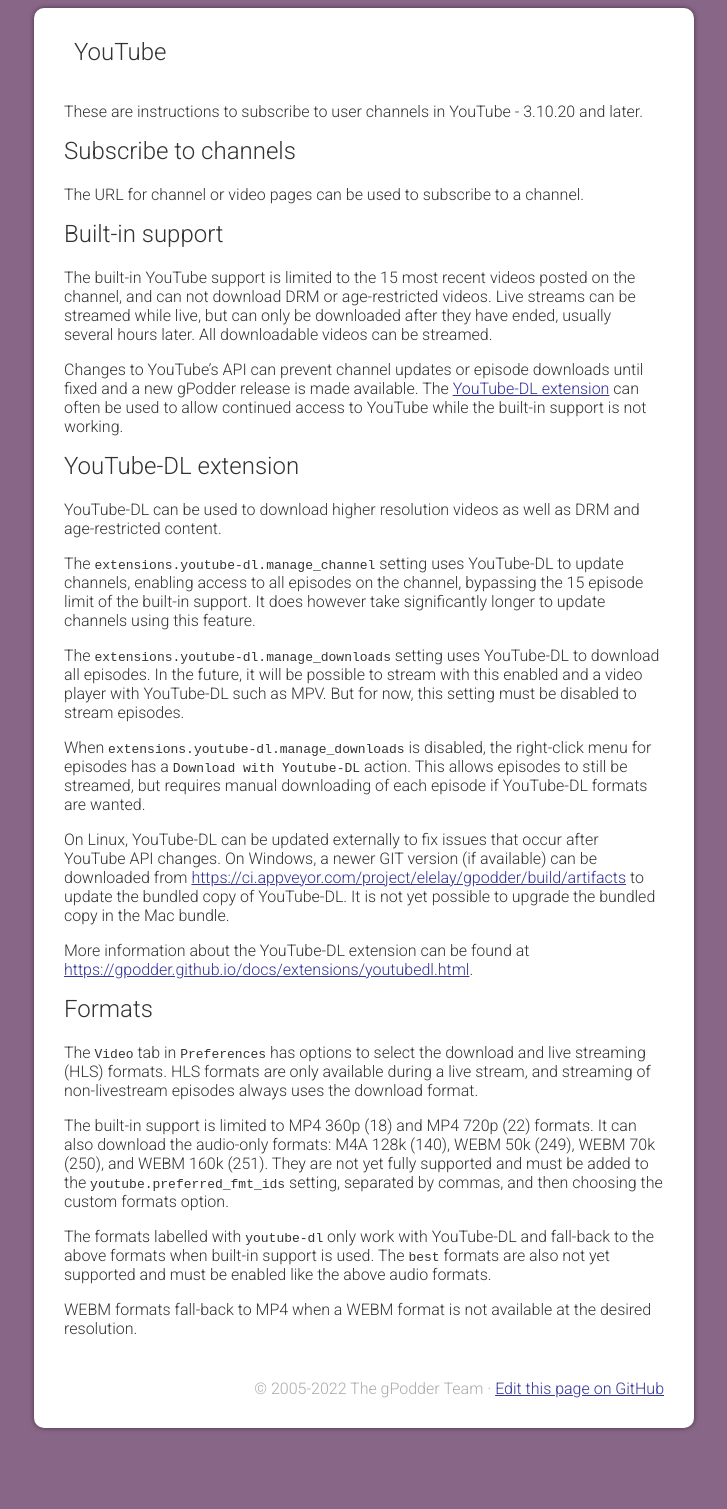
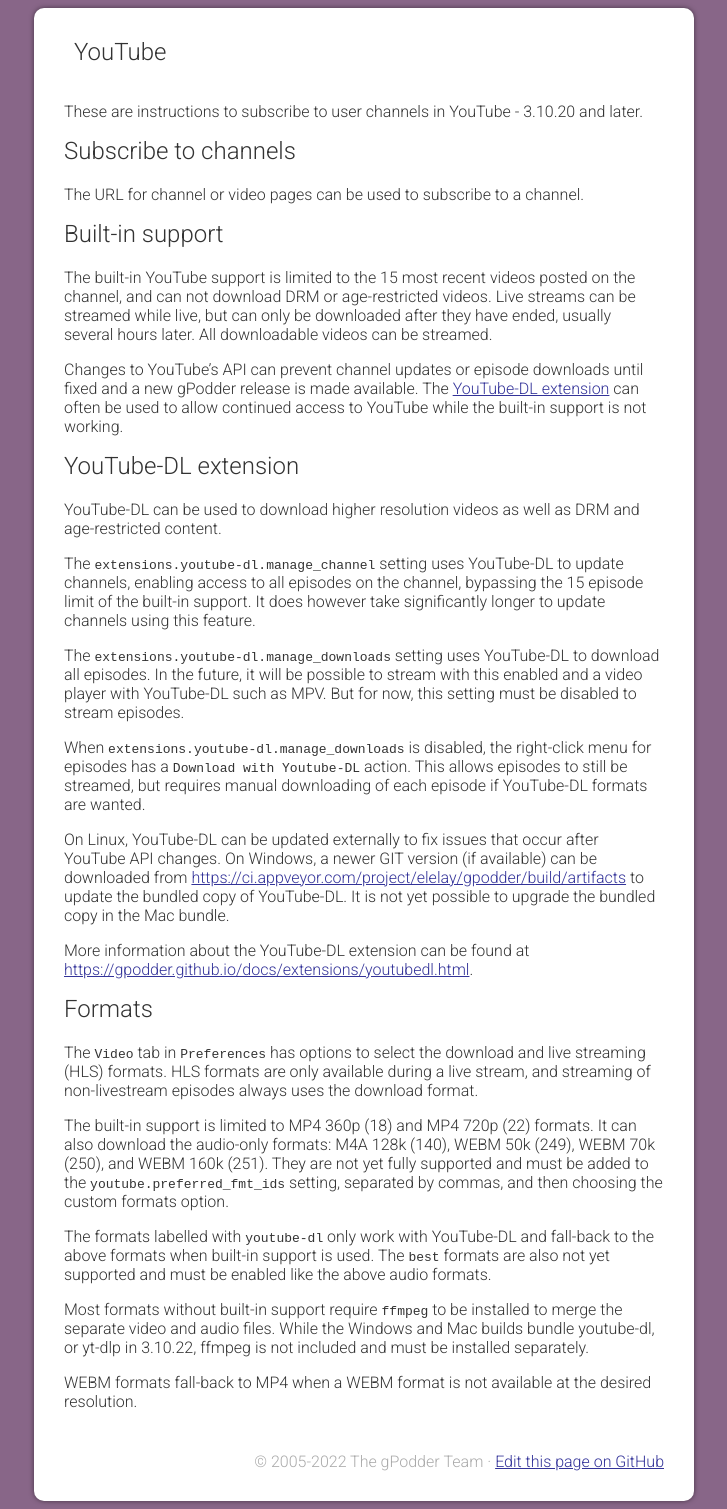
Before and after one commit to gpodder/gpodder.github.io, a Jekyll site: the page built from docs/youtube.md, in a window 1280 px wide. Shown: the whole page, without its empty margins (276-1003 px from the left). Built offline with Jekyll 4.4.1, drawn with Linux system fonts in a browser that asks for light colours; our own code applies the rules of GitHub Pages for plain Markdown files; before the commit the page ends 1436 px from its top, so only the background shows below that.

Commit message:
Add ffmpeg requirement for youtube-dl DASH formats.

```diff
--- a/docs/youtube.md
+++ b/docs/youtube.md
@@ -44,4 +44,6 @@
 
 The formats labelled with `youtube-dl` only work with YouTube-DL and fall-back to the above formats when built-in support is used. The `best` formats are also not yet supported and must be enabled like the above audio formats.
 
+Most formats without built-in support require `ffmpeg` to be installed to merge the separate video and audio files. While the Windows and Mac builds bundle youtube-dl, or yt-dlp in 3.10.22, ffmpeg is not included and must be installed separately.
+
 WEBM formats fall-back to MP4 when a WEBM format is not available at the desired resolution.
```
